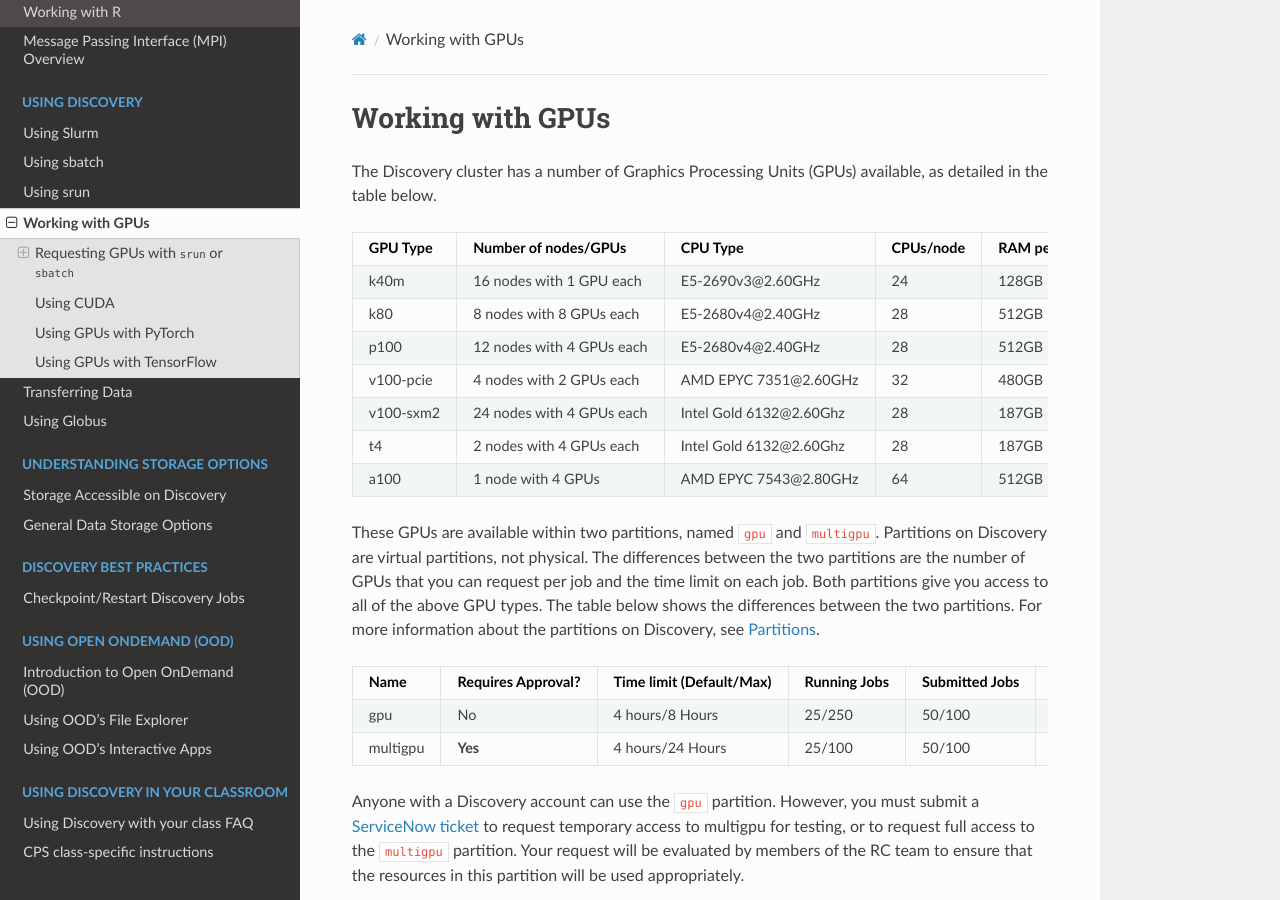
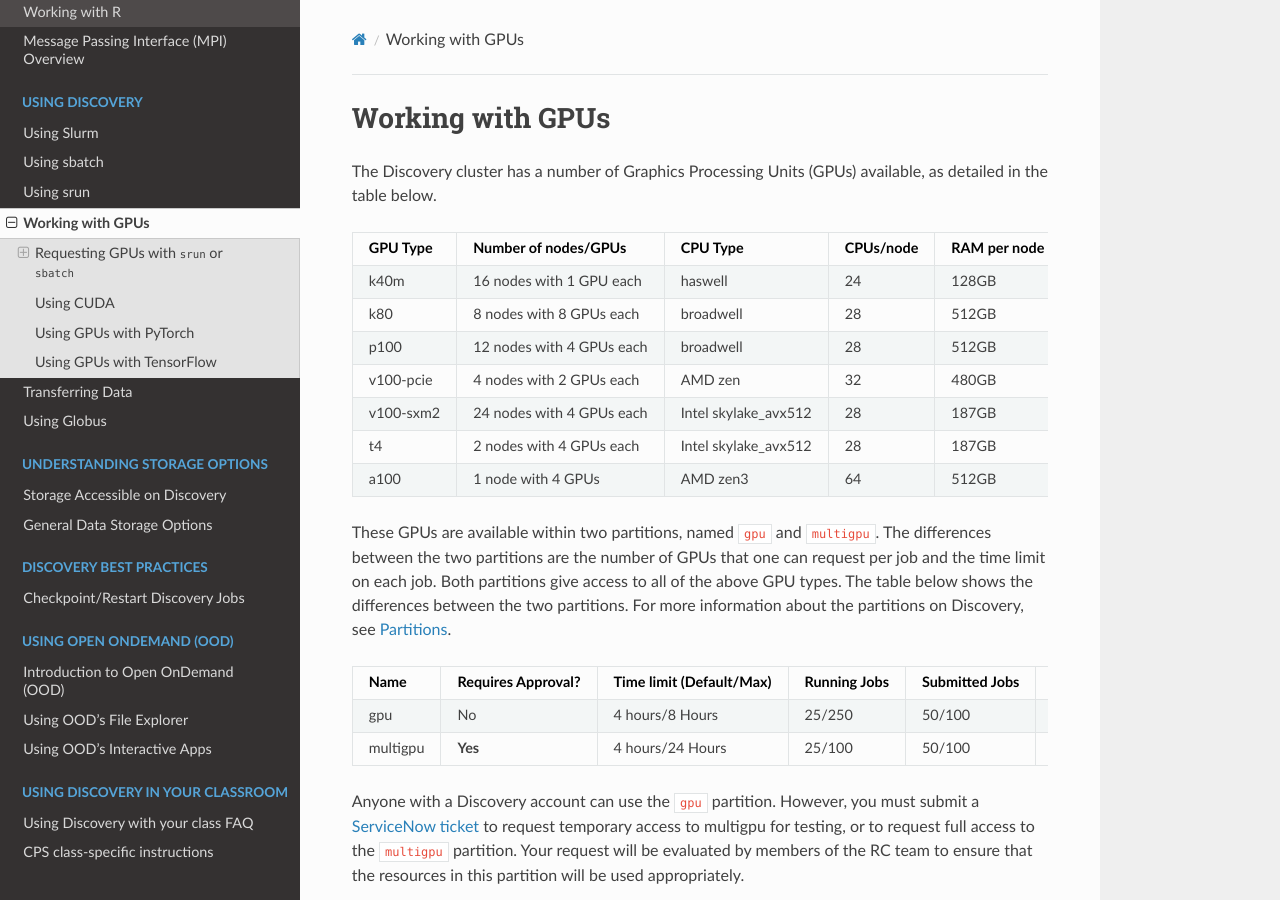
Before and after one commit to northeastern-rc/rc-public-documentation, a Sphinx documentation site: the page built from docs/source/using-discovery/workingwithgpu.rst, in a window 1280 px wide and 900 px high. Built offline with Sphinx 7.4.7 and the Read the Docs theme 2.0.0, drawn with Linux system fonts in a browser that asks for light colours.

Commit message:
Replaced CPU Type with their current feature names and deleted the note on what partitions are since the partitions page is being referenced later

```diff
--- a/docs/source/using-discovery/workingwithgpu.rst
+++ b/docs/source/using-discovery/workingwithgpu.rst
@@ -16,43 +16,47 @@
     - RAM per node
   * - k40m
     - 16 nodes with 1 GPU each
-    - E5-2690v3\@\2.60GHz
+    - haswell
     - 24
     - 128GB
   * - k80
     - 8 nodes with 8 GPUs each
-    - E5-2680v4\@\2.40GHz
+    - broadwell
     - 28
     - 512GB
   * - p100
     - 12 nodes with 4 GPUs each
-    - E5-2680v4\@\2.40GHz
+    - broadwell
     - 28
     - 512GB
   * - v100-pcie
     - 4 nodes with 2 GPUs each
-    - AMD EPYC 7351\@\2.60GHz
+    - AMD zen
     - 32
     - 480GB
   * - v100-sxm2
     - 24 nodes with 4 GPUs each
-    - Intel Gold 6132\@\2.60Ghz
+    - Intel skylake_avx512
     - 28
     - 187GB
   * - t4
     - 2 nodes with 4 GPUs each
-    - Intel Gold 6132\@\2.60Ghz
+    - Intel skylake_avx512
     - 28
     - 187GB
   * - a100
     - 1 node with 4 GPUs
-    - AMD EPYC 7543\@\2.80GHz
+    - AMD zen3
     - 64
     - 512GB
 
-These GPUs are available within two partitions, named ``gpu`` and ``multigpu``. Partitions on Discovery are virtual partitions, not physical.
-The differences between the two partitions are the number of GPUs that you can request per job and the time
-limit on each job. Both partitions give you access to all of the above GPU types. The table below shows the differences between the two partitions. For more information about the partitions on Discovery, see :ref:`partition_names`.
+These GPUs are available within two partitions, named ``gpu`` and
+``multigpu``. The differences between the two partitions are the
+number of GPUs that one can request per job and the time limit on each
+job. Both partitions give access to all of the above GPU types. The
+table below shows the differences between the two partitions. For more
+information about the partitions on Discovery, see
+:ref:`partition_names`.
 
 .. list-table::
    :widths: 20 20 20 20 20 20 20 20 20
```
